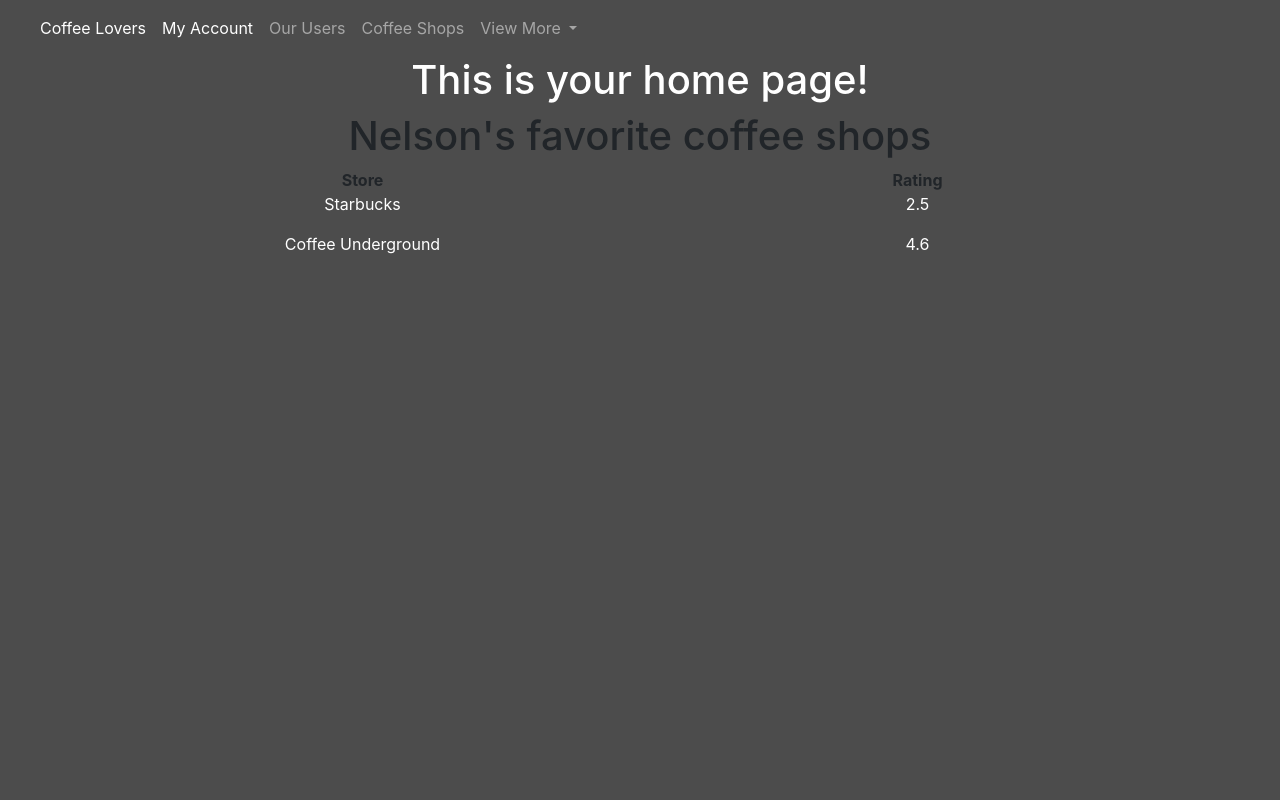
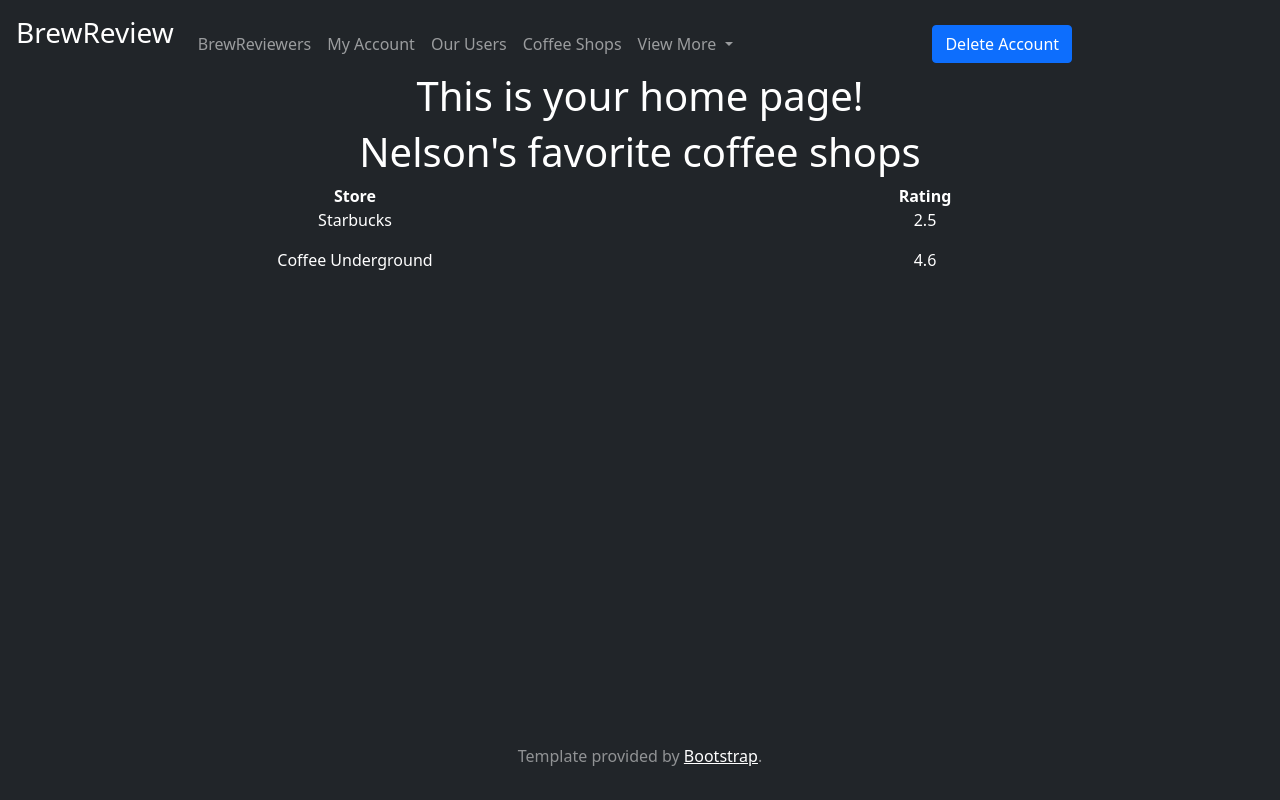
Before and after one commit to sicness9/BrewReview, a Flask app: page /home in a window 1280 px wide. Run offline with Flask 2, Linux system fonts and the light colour scheme; a user stored in the database is signed in; data comes from the database, SQL or seed files in the repository; some libraries are stand-ins or nearby versions.

Commit message:
updated base template to better handle the bootstrap template example

```diff
--- a/website/templates/base.html
+++ b/website/templates/base.html
@@ -1,21 +1,38 @@
-<!DOCTYPE html>
-<html lang="en">
+<!doctype html>
+<html lang="en" class="h-100">
   <head>
-    <meta charset="UTF-8"/>
+    <meta charset="utf-8">
     <meta name="viewport" content="width=device-width, initial-scale=1">
+    <title>Cover Template · Bootstrap v5.1</title>
 
-    <link rel="stylesheet" href="https://stackpath.bootstrapcdn.com/bootstrap/4.3.1/css/bootstrap.min.css"
-          integrity="sha384-ggOyR0iXCbMQv3Xipma34MD+dH/1fQ784/j6cY/iJTQUOhcWr7x9JvoRxT2MZw1T" crossorigin="anonymous">
+    <link href="https://cdn.jsdelivr.net/npm/bootstrap@5.1.3/dist/css/bootstrap.min.css" rel="stylesheet" integrity="sha384-1BmE4kWBq78iYhFldvKuhfTAU6auU8tT94WrHftjDbrCEXSU1oBoqyl2QvZ6jIW3" crossorigin="anonymous">
 
-    <title>{% block title %} Home {% endblock %}</title>
+    <style>
+      .bd-placeholder-img {
+        font-size: 1.125rem;
+        text-anchor: middle;
+        -webkit-user-select: none;
+        -moz-user-select: none;
+        user-select: none;
+      }
+
+      @media (min-width: 768px) {
+        .bd-placeholder-img-lg {
+          font-size: 3.5rem;
+        }
+      }
+    </style>
+
+
   </head>
 
-<body style="background-color:#4C4C4C;">
+  <body class="d-flex h-100 text-center text-white bg-dark">
 
+<div class="cover-container d-flex w-100 h-100 p-3 mx-auto flex-column">
+<div clas="container-fluid">
+      <h3 class="float-md-start mb-0">BrewReview</h3>
       <nav class="navbar navbar-expand-lg navbar-dark" style="background-color:transparent">
-    <a class="navbar-brand" href="#">
-
-    </a>
+        <a class="navbar-brand" href="#"></a>
           <button class="navbar-toggler" type="button" data-toggle="collapse" data-target="#navbarSupportedContent" aria-controls="navbarSupportedContent" aria-expanded="false" aria-label="Toggle navigation">
               <span class="navbar-toggler-icon"></span>
           </button>
@@ -23,7 +40,7 @@
       <div class="collapse navbar-collapse" id="navbarSupportedContent">
           <ul class="navbar-nav mr-auto">
               <li class="nav-item active">
-                <a class="nav-link" id="main" href="/">Coffee Lovers </a>
+                  <a class="nav-link" id="main" href="/">BrewReviewers </a>
               </li>
               {% if user.is_authenticated %}
               <li class="nav-item active">
@@ -55,8 +72,15 @@
                   </div>
               </li>
           </ul>
+          {% if user.is_authenticated %}
+    <form class="form-inline mx-auto">
+        <a class="btn btn-primary" href="/account/delete-request" role="button">Delete Account</a>
+    </form>
+          {% endif %}
       </div>
       </nav>
+    </div>
+
 
       {% with messages = get_flashed_messages(with_categories=true) %}
         {% if messages%}
@@ -80,15 +104,19 @@
         {% endif %}
     {% endwith %}
 
-    <div class="container">
   {% block content %}
 
   {% endblock %}
+
+
+  <footer class="mt-auto text-white-50">
+    <p>Template provided by <a href="https://getbootstrap.com/" class="text-white">Bootstrap</a>.</p>
+  </footer>
 </div>
+
+<script src="https://cdn.jsdelivr.net/npm/bootstrap@5.1.3/dist/js/bootstrap.bundle.min.js" integrity="sha384-ka7Sk0Gln4gmtz2MlQnikT1wXgYsOg+OMhuP+IlRH9sENBO0LRn5q+8nbTov4+1p" crossorigin="anonymous"></script>
 <script src="https://code.jquery.com/jquery-3.3.1.slim.min.js" integrity="sha384-q8i/X+965DzO0rT7abK41JStQIAqVgRVzpbzo5smXKp4YfRvH+8abtTE1Pi6jizo" crossorigin="anonymous"></script>
 <script src="https://cdnjs.cloudflare.com/ajax/libs/popper.js/1.14.7/umd/popper.min.js" integrity="sha384-UO2eT0CpHqdSJQ6hJty5KVphtPhzWj9WO1clHTMGa3JDZwrnQq4sF86dIHNDz0W1" crossorigin="anonymous"></script>
 <script src="https://stackpath.bootstrapcdn.com/bootstrap/4.3.1/js/bootstrap.min.js" integrity="sha384-JjSmVgyd0p3pXB1rRibZUAYoIIy6OrQ6VrjIEaFf/nJGzIxFDsf4x0xIM+B07jRM" crossorigin="anonymous"></script>
-    <script src="https://cdn.jsdelivr.net/npm/bootstrap@5.0.2/dist/js/bootstrap.bundle.min.js" integrity="sha384-MrcW6ZMFYlzcLA8Nl+NtUVF0sA7MsXsP1UyJoMp4YLEuNSfAP+JcXn/tWtIaxVXM" crossorigin="anonymous"></script>
   </body>
-
 </html>
```
Lines whose indentation alone changed are shown as unchanged.
